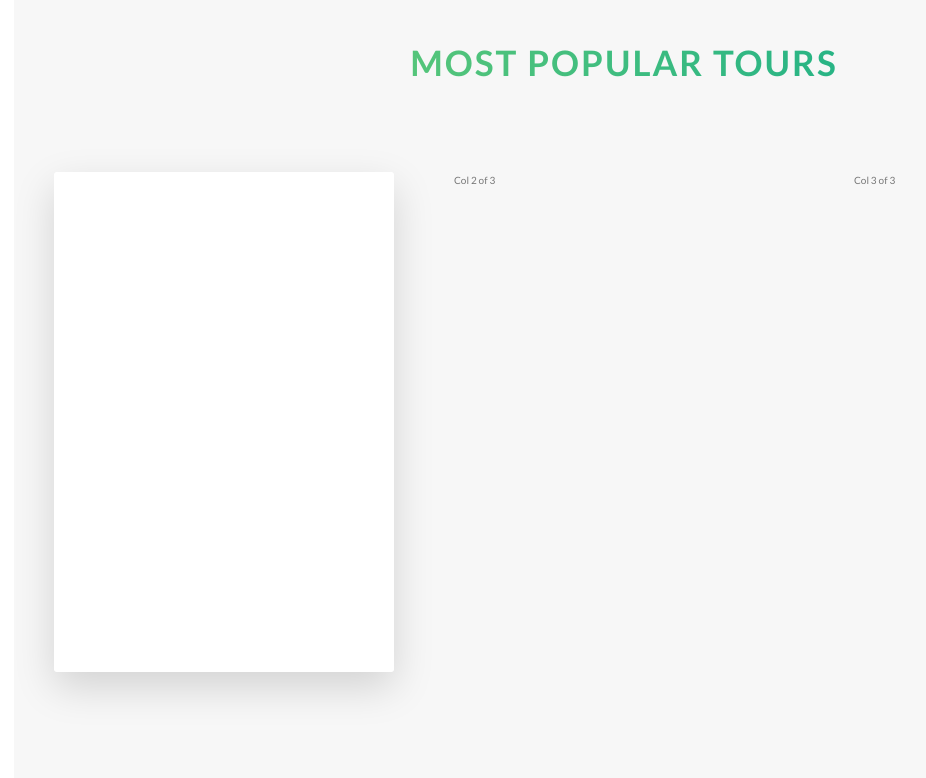
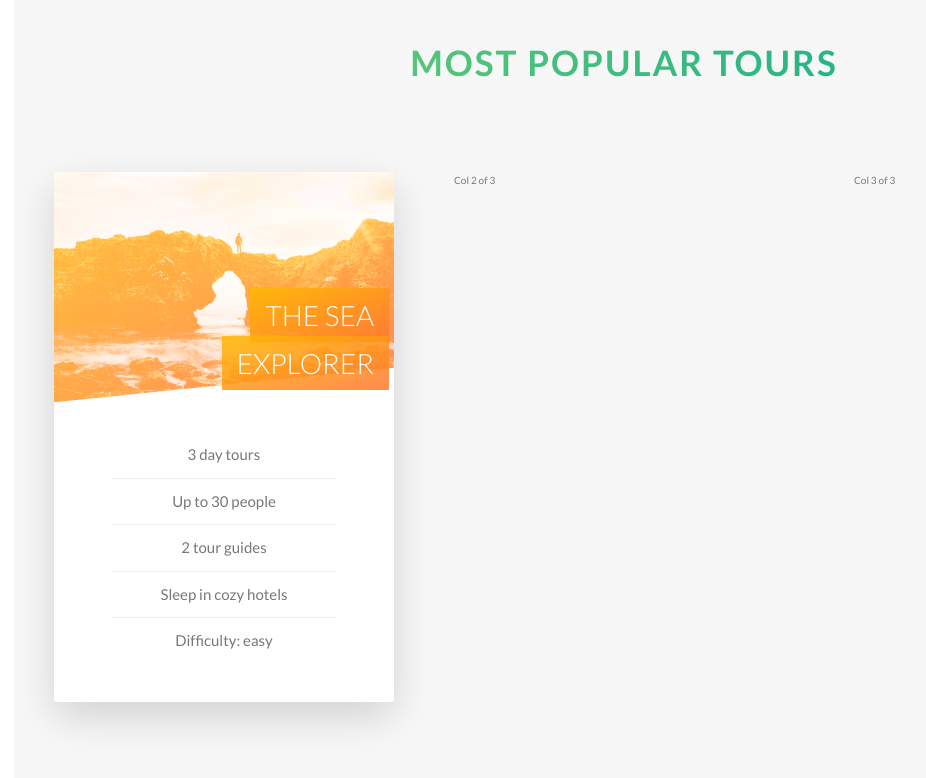
Before and after one commit to horoiu/Natours, a website: page index.html in a window 1280 px wide. Shown: the part 2237-3015 px from the top of the page, without its empty margins (16-942 px from the left). Drawn offline with Linux system fonts and the light colour scheme.

Commit message:
Add 'Tours-card' front face

```diff
--- a/index.html
+++ b/index.html
@@ -106,7 +106,21 @@
                     <div class="col-1-of-3">
                         <div class="card">
                             <div class="card__side card__side--front">
-                                Front
+                                <div class="card__picture card__picture--1">
+                                    &nbsp;
+                                </div>
+                                <h4 class="card__heading">
+                                    <span class="card__heading-span card__heading-span--1">The Sea Explorer</span>
+                                </h4>
+                                <div class="card__details">
+                                    <ul>
+                                        <li>3 day tours</li>
+                                        <li>Up to 30 people</li>
+                                        <li>2 tour guides</li>
+                                        <li>Sleep in cozy hotels</li>
+                                        <li>Difficulty: easy</li>
+                                    </ul>
+                                </div>
                             </div>
                             <div class="card__side card__side--back card__side--back--1">
                                 Back
--- a/sass/abstracts/_variables.scss
+++ b/sass/abstracts/_variables.scss
@@ -11,6 +11,7 @@ $color-tertiary-light: #2998ff;
 $color-tertiary-dark: #5643fa;
 
 $color-grey-light-1: #f7f7f7;
+$color-grey-light-2: #eee;
 
 $color-grey-dark: #777;
 $color-white: white;
--- a/sass/components/_card.scss
+++ b/sass/components/_card.scss
@@ -1,14 +1,11 @@
 .card {
+    //FUNCTIONALITY
     perspective: 150rem;
-    // -moz-perspective: 150rem;
     position: relative;
-    height: 50rem;
-
+    height: 53rem;
 
     &__side {
-        color: white;
-        font-size: 5rem;
-        height: 50rem;
+        height: 53rem;
         transition: all .8s ease;
         position: absolute;
         top: 0;
@@ -16,6 +13,7 @@
         width: 100%;
         backface-visibility: hidden;
         border-radius: 3px;
+        overflow: hidden;
         box-shadow: 0 1.5rem 4rem rgba($color-black, .15);
 
         &--front {
@@ -23,7 +21,7 @@
         }
 
         &--back {
-            transform: rotateY(180deg);
+            transform: rotateY(-180deg);
 
             &--1 {
                 background-image: linear-gradient(to right bottom, $color-secondary-light, $color-secondary-dark);
@@ -38,4 +36,73 @@
     &:hover &__side--back{
         transform: rotateY(0deg);
     }
+
+    // FRONT SIDE STYLING
+    &__picture {
+        background-size: cover;
+        height: 23rem;
+        background-blend-mode: screen;
+        clip-path: polygon(0 0, 100% 0, 100% 85%, 0 100%);
+
+        &--1 {
+            background-image:
+                linear-gradient(
+                    to right bottom,
+                    $color-secondary-light,
+                    $color-secondary-dark),
+                url(../img/nat-5.jpg);
+        }
+
+        &--2 {
+            background-image: url(../img/nat-6.jpg);
+        }
+
+        &--3 {
+            background-image: url(../img/nat-7.jpg);
+        }
+    }
+
+    &__heading {
+        font-size: 2.8rem;
+        font-weight: 300;
+        text-transform: uppercase;
+        text-align: right;
+        color: $color-white;
+        position: absolute;
+        top: 12rem;
+        left: 8rem;
+        width: 75%;
+    }
+
+    &__heading-span {
+        padding: 1rem 1.5rem;
+        -webkit-box-decoration-break: clone;
+        box-decoration-break: clone;
+
+        &--1 {
+            background-image: linear-gradient(to right bottom,
+                rgba($color-secondary-light, .85),
+                rgba($color-secondary-dark, .85));
+        }
+    }
+
+    &__details {
+        padding: 3rem;
+
+        ul {
+            list-style: none;
+            width: 80%;
+            margin: 0 auto;
+
+            li {
+                text-align: center;
+                font-size: 1.5rem;
+                padding: 1rem;
+
+                &:not(:last-child) {
+                    border-bottom: 1px solid $color-grey-light-2;
+                }
+            }
+        }
+    }
 }
--- a/sass/components/_feature-box.scss
+++ b/sass/components/_feature-box.scss
@@ -12,7 +12,7 @@
         margin-bottom: .5rem;
         display: inline-block;
         background-image: linear-gradient(to right, $color-primary-light, $color-primary-dark);
-        -webkit-background-clip: text;
+        background-clip: text;
         color: transparent;
     }
 
```
Also changed, not shown: css/style.css.
